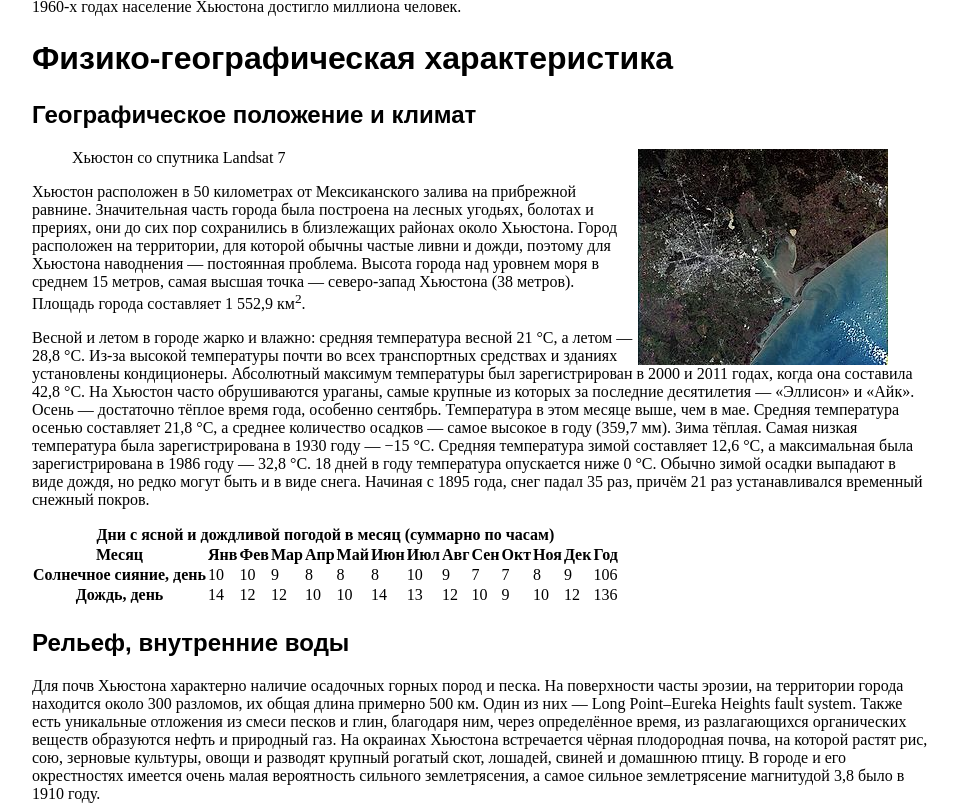
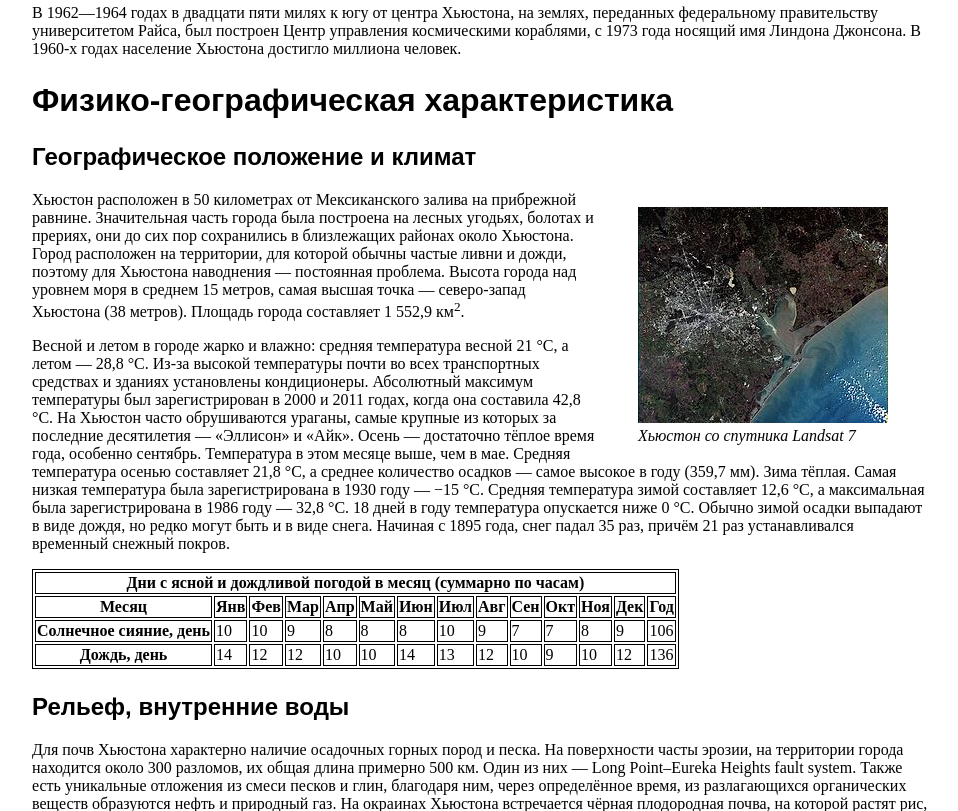
Before and after one commit to DIM1924/site, a plain HTML site: page index.html in a window 1280 px wide. Shown: the part 1989-2800 px from the top of the page, without its empty margins (160-1118 px from the left). Drawn offline with Linux system fonts and the light colour scheme.

Commit message:
конечное

```diff
--- a/css/style.css
+++ b/css/style.css
@@ -8,14 +8,17 @@ h1,h2,h3{
     margin-top: 24px;
 }
 h1{
-    font: size 1px; ;
+    font-size: 32px;
 }
-table{
-    border-collapse: collapse;
-    border-color: black;
-    border-width: 1px;
+table, th,td{
+    border-collapse: separate;
+    border: 1px solid black;
 }
-img{
+
+figure{
     float: right;
 
 }
+figcaption{
+    font-style: italic;
+}
```
